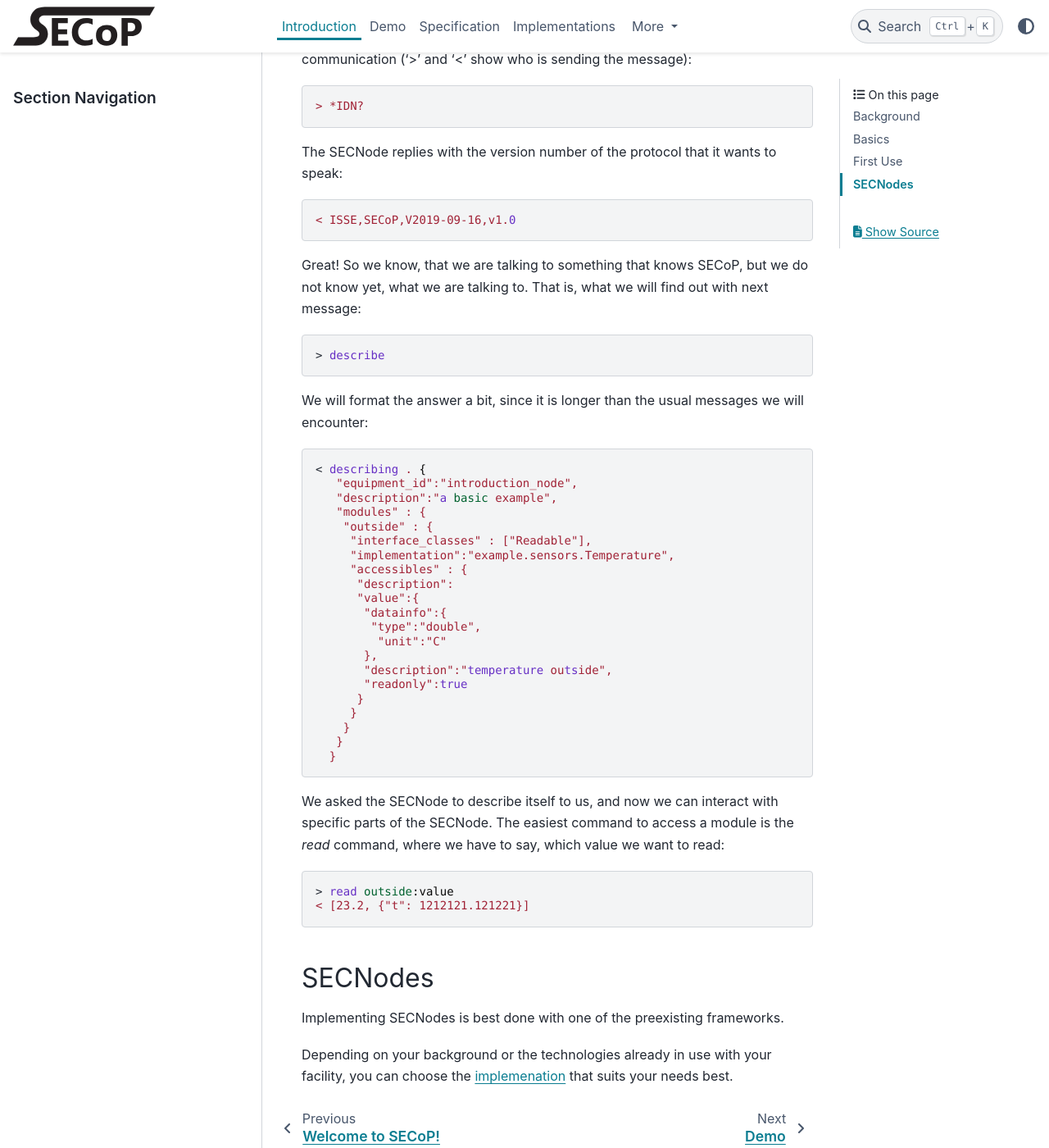
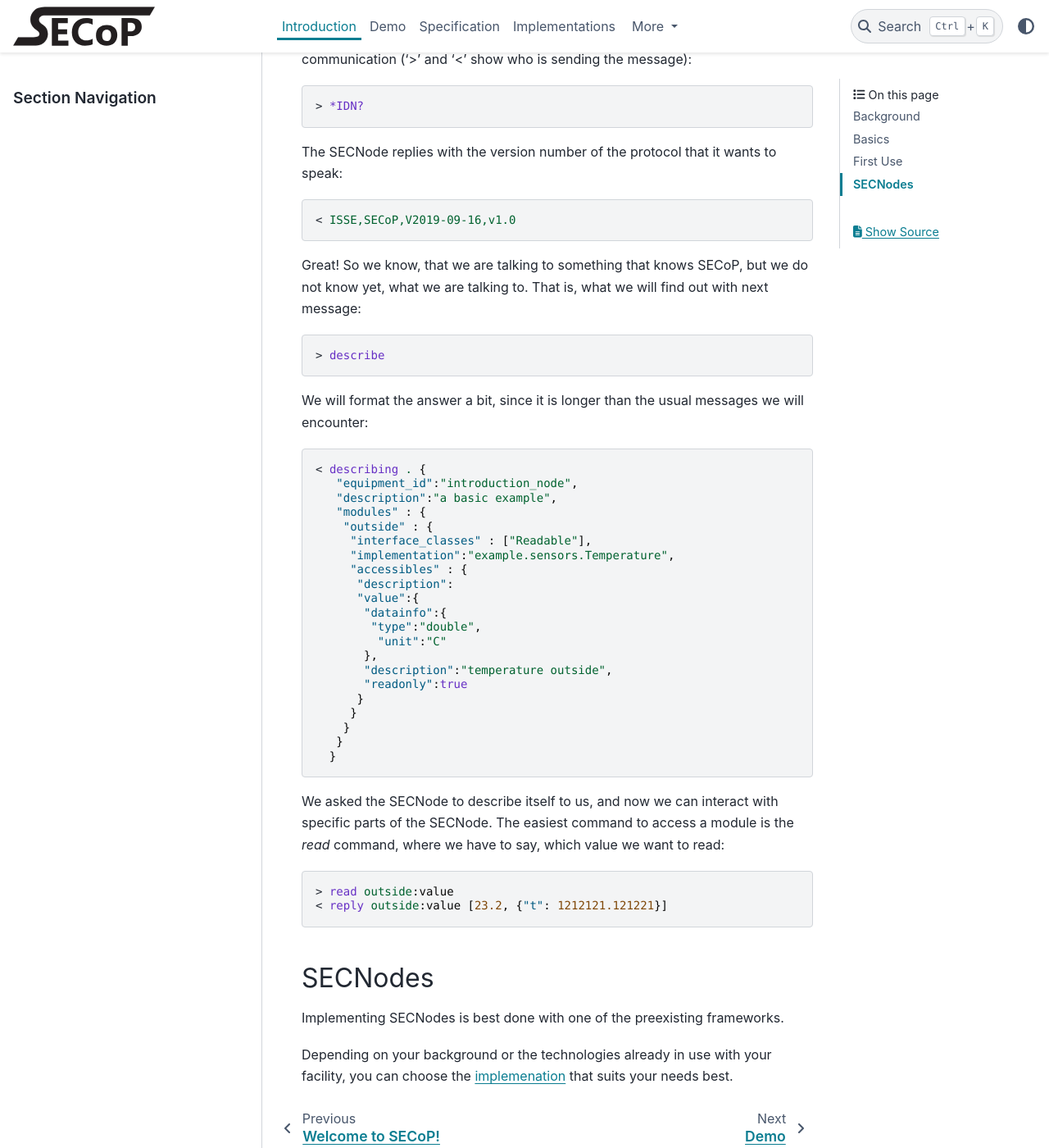
Before and after one commit to cchndl/secop-site, a Sphinx documentation site: the page built from source/intro/index.rst, in a window 1280 px wide and 1400 px high, scrolled down 654 px. Shown: the whole window at 82% size. Built offline with Sphinx 7.4.7 and the PyData theme 0.15.4, drawn with Linux system fonts in a browser that asks for light colours; part of the change alters nothing that is shown.

Commit message:
Add more cases to Pygments lexer and fix intro examples
Change-Id: I0fad8dc8b43b0ee709fc4fea96d85b8b3cb85d73

```diff
--- a/source/conf.py
+++ b/source/conf.py
@@ -117,7 +117,26 @@ class SECoPLexer(RegexLexer):
 
     tokens = {
         'root': [
-            (r'(?:([><])( +))?(\w+)(?:( +)(\w+)(:\w+)?)?(?:( +)(.*?))?$',
+            # special: *IDN? and reply
+            (r'(>)( +)(\*IDN\?)',
+             bygroups(Token.Generic.Prompt, Token.Whitespace, Token.Keyword)),
+            (r'(<)( +)(ISSE.*)',
+             bygroups(Token.Generic.Prompt, Token.Whitespace, Token.String)),
+            # generic request/reply with JSON reply broken into multiple lines
+            (r'(?s)(?:([><])( +))?(\w+)(?:( +)([\w.]+)(:\w+)?)?( +)(\{)',
+             bygroups(
+                 Token.Generic.Prompt,
+                 Token.Whitespace,
+                 Token.Keyword,
+                 Token.Whitespace,
+                 Token.String,
+                 Token.Name,
+                 Token.Whitespace,
+                 using(JsonLexer)
+             ),
+             'json'),
+            # generic single line request/reply
+            (r'(?:([><])( +))?(\w+)(?:( +)([\w.]+)(:\w+)?)?(?:( +)(.*?))?$',
              bygroups(
                  Token.Generic.Prompt,
                  Token.Whitespace,
@@ -129,8 +148,15 @@ class SECoPLexer(RegexLexer):
                  using(JsonLexer)
              )),
             (r'\s+', Token.Whitespace),
+        ],
+        'json': [
+            # multi-line JSON (XXX does not work with braces in strings)
+            (r'\{', Token.Punctuation, '#push'),
+            (r'\}', Token.Punctuation, '#pop'),
+            (r'[^{}]+', using(JsonLexer)),
         ]
     }
+
 
 lexers['secop'] = SECoPLexer(startinline=True)
 
--- a/source/intro/index.rst
+++ b/source/intro/index.rst
@@ -75,7 +75,7 @@ The easiest command to access a module is the `read` command, where we have to s
 .. code::
 
    > read outside:value
-   < [23.2, {"t": 1212121.121221}]
+   < reply outside:value [23.2, {"t": 1212121.121221}]
 
 
 
```
